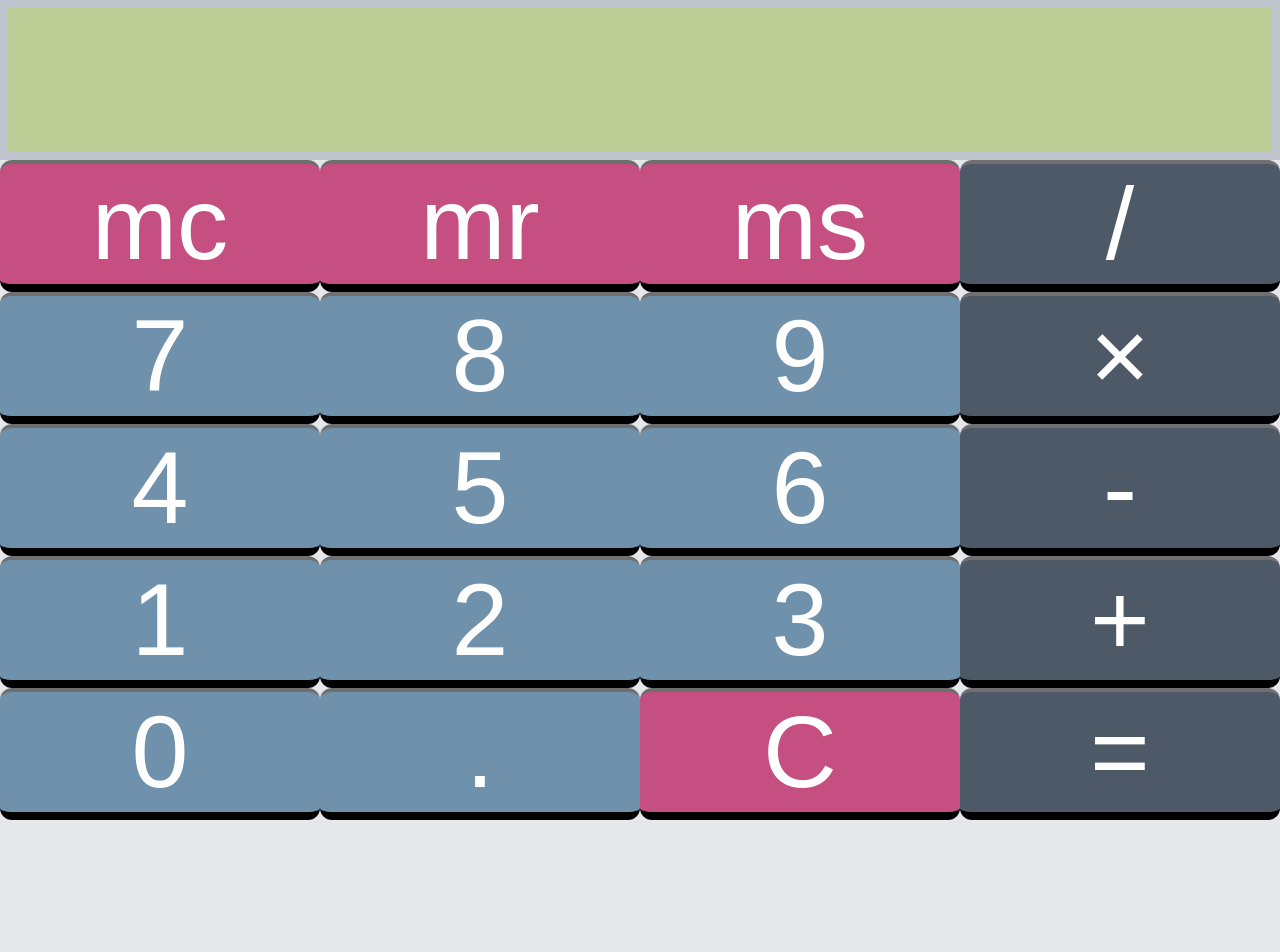
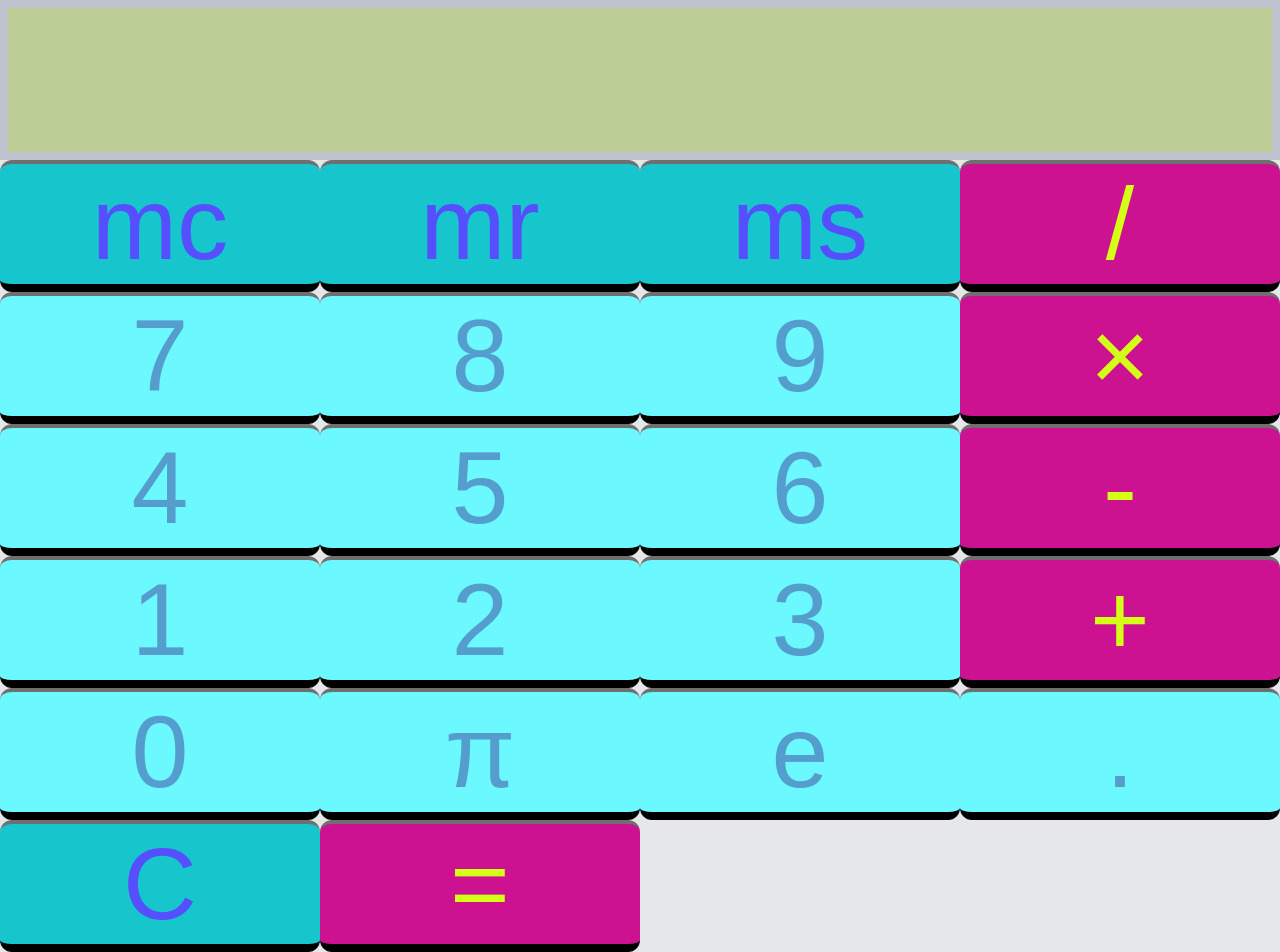
Before and after one commit to JefftTimm/calculator, a plain HTML site: page index.html in a window 1280 px wide. Before the commit the page ends 820 px from the top, so only its background shows below. Drawn offline with Linux system fonts and the light colour scheme.

Commit message:
continuing work on pwa and enhancing calculator

```diff
--- a/assets/css/style.css
+++ b/assets/css/style.css
@@ -47,25 +47,26 @@ body {
 	border-top: 4px solid transparent;
 	border-radius: 12px;
 }
+/*change from here to...*/
 .button.function {
-	color: white;
-	background-color: #c64f81;
+	color: #564FFF;
+	background-color: #17C5CC;
 	border-bottom: black 8px solid;
 	border-top: 4px #6f6f6f solid;
 }
 .button.operator {
-	color: white;
-	background-color: #4d5966;
+	color: #D4FF17;
+	background-color: #CC1290;
 	border-bottom: black 8px solid;
 	border-top: 4px #6f6f6f solid;
 }
 .button.number {
-	color: white;
-	background-color: #7091ab;
+	color: #549DCC;
+	background-color: #6BF8FF;
 	border-bottom: black 8px solid;
 	border-top: 4px #6f6f6f solid;
 }
-
+/*here*/
 /* Simulate Button Press */
 .function:active {
 	border-top: black 8px solid;
--- a/assets/js/calculator.js
+++ b/assets/js/calculator.js
@@ -70,7 +70,7 @@ var Calculator = {
 	clearMem: function() {
 		// check if browser supports localStorage
 		if (hasLocalStorage()) {
-			localStorage.removeItem("memory");
+			localStorage.removeItem("CalculatorData");
 		}
 
 		// temporarily hold what was displayed
--- a/index.html
+++ b/index.html
@@ -34,6 +34,7 @@
 <body ontouchstart="">
 	<input class="display" type="text" readonly size="18" id="d">
 	<div class="keys">
+		<!--Add a variable x and variable y-->
 		<button class="button function" onclick="Calculator.clearMem();">mc</button>
 		<button class="button function" onclick="Calculator.recallMem();">mr</button>
 		<button class="button function" onclick="Calculator.saveMem();">ms</button>
@@ -51,6 +52,8 @@
 		<button class="button number" onclick="Calculator.type('3')">3</button>
 		<button class="button operator" onclick="Calculator.type('+')">+</button>
 		<button class="button number" onclick="Calculator.type('0')">0</button>
+		<button class="button number" onclick="Calculator.type(Math.PI)">π</button><!--π-->
+		<button class="button number" onclick="Calculator.type(Math.E)">e</button><!--e-->
 		<button class="button number" onclick="Calculator.type('.')">.</button>
 		<button class="button function" onclick="Calculator.display('')">C</button>
 		<button class="button operator" onclick="Calculator.e()">=</button>
--- a/sw.js
+++ b/sw.js
@@ -1,4 +1,4 @@
-const CACHE_NAME = 'static-v1.0.6';
+const CACHE_NAME = 'v1.6.5';
 var urlsToCache = [
 'index.html',
 'assets/css/style.css',
```
Also changed, not shown: manifest.json, 2 other files.
